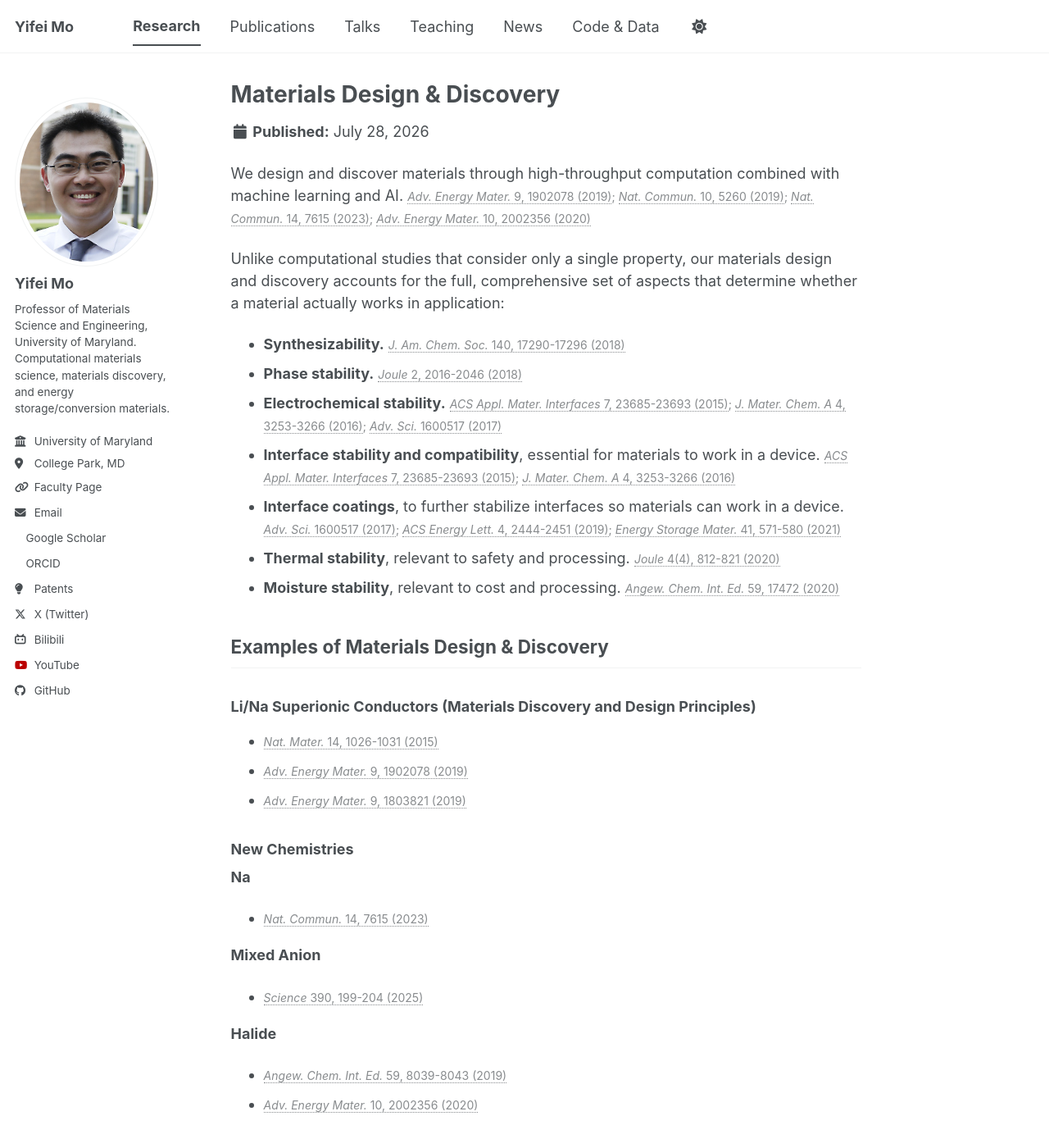
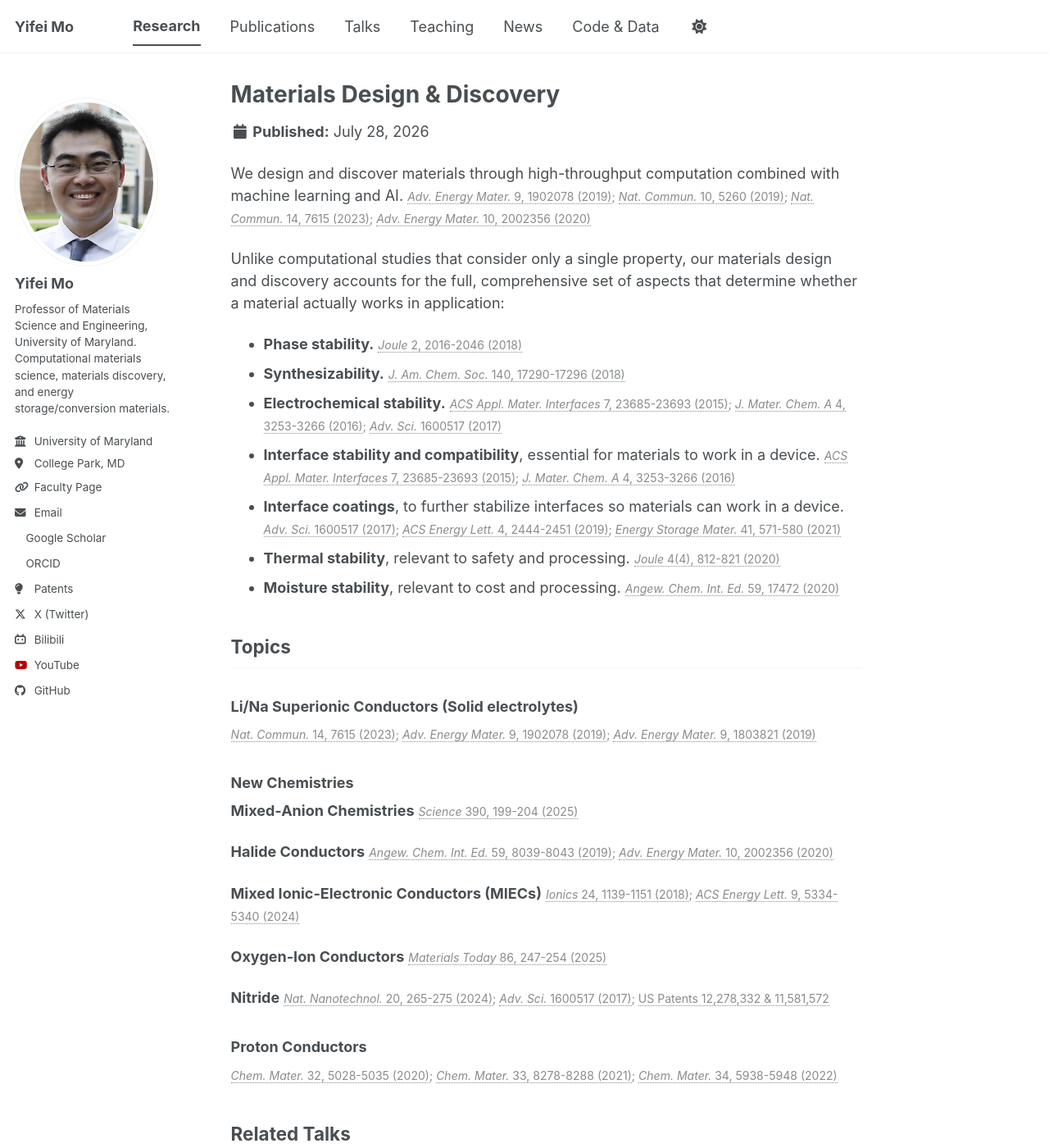
Before and after one commit to yifeimo/yifeimo.github.io, a Jekyll site: the page built from _research/01-materials-design-discovery.md, in a window 1280 px wide and 1400 px high. Shown: the whole window at 82% size. Built offline with Jekyll 4.4.1, drawn with Linux system fonts in a browser that asks for light colours; a style sheet for code colours, icons or effects is not loaded.

Commit message:
Expand Materials Design & Discovery topics with new chemistries
Add Mixed-Anion, Halide, MIEC, Oxygen-Ion, and Nitride chemistry subsections
with supporting citations and patents; reorder property list; rename
"Examples" section to "Topics" and combine per-topic references into single
citation lines.

```diff
--- a/_research/01-materials-design-discovery.md
+++ b/_research/01-materials-design-discovery.md
@@ -11,38 +11,39 @@ We design and discover materials through high-throughput computation combined wi
 
 Unlike computational studies that consider only a single property, our materials design and discovery accounts for the full, comprehensive set of aspects that determine whether a material actually works in application:
 
+* **Phase stability.** <span class="citation">[*Joule* 2, 2016-2046 (2018)](https://doi.org/10.1016/j.joule.2018.08.017)</span>
 * **Synthesizability.** <span class="citation">[*J. Am. Chem. Soc.* 140, 17290-17296 (2018)](https://doi.org/10.1021/jacs.8b11029)</span>
-* **Phase stability.** <span class="citation">[*Joule* 2, 2016-2046 (2018)](https://doi.org/10.1016/j.joule.2018.08.017)</span>
 * **Electrochemical stability.** <span class="citation">[*ACS Appl. Mater. Interfaces* 7, 23685-23693 (2015)](http://dx.doi.org/10.1021/acsami.5b07517); [*J. Mater. Chem. A* 4, 3253-3266 (2016)](http://dx.doi.org/10.1039/C5TA08574H); [*Adv. Sci.* 1600517 (2017)](http://dx.doi.org/10.1002/advs.201600517)</span>
 * **Interface stability and compatibility**, essential for materials to work in a device. <span class="citation">[*ACS Appl. Mater. Interfaces* 7, 23685-23693 (2015)](http://dx.doi.org/10.1021/acsami.5b07517); [*J. Mater. Chem. A* 4, 3253-3266 (2016)](http://dx.doi.org/10.1039/C5TA08574H)</span>
 * **Interface coatings**, to further stabilize interfaces so materials can work in a device. <span class="citation">[*Adv. Sci.* 1600517 (2017)](http://dx.doi.org/10.1002/advs.201600517); [*ACS Energy Lett.* 4, 2444-2451 (2019)](https://doi.org/10.1021/acsenergylett.9b01703); [*Energy Storage Mater.* 41, 571-580 (2021)](https://doi.org/10.1016/j.ensm.2021.06.027)</span>
 * **Thermal stability**, relevant to safety and processing. <span class="citation">[*Joule* 4(4), 812-821 (2020)](https://doi.org/10.1016/j.joule.2020.03.012)</span>
 * **Moisture stability**, relevant to cost and processing. <span class="citation">[*Angew. Chem. Int. Ed.* 59, 17472 (2020)](https://doi.org/10.1002/anie.202007621)</span>
 
-Examples of Materials Design & Discovery
+Topics
 ------
 
-### Li/Na Superionic Conductors (Materials Discovery and Design Principles)
-* <span class="citation">[*Nat. Mater.* 14, 1026-1031 (2015)](http://dx.doi.org/10.1038/nmat4369)</span>
-* <span class="citation">[*Adv. Energy Mater.* 9, 1902078 (2019)](https://doi.org/10.1002/aenm.201902078)</span>
-* <span class="citation">[*Adv. Energy Mater.* 9, 1803821 (2019)](https://doi.org/10.1002/aenm.201803821)</span>
+### Li/Na Superionic Conductors (Solid electrolytes)
+<span class="citation">[*Nat. Commun.* 14, 7615 (2023)](https://doi.org/10.1038/s41467-023-43436-3); [*Adv. Energy Mater.* 9, 1902078 (2019)](https://doi.org/10.1002/aenm.201902078); [*Adv. Energy Mater.* 9, 1803821 (2019)](https://doi.org/10.1002/aenm.201803821)</span>
 
 ### New Chemistries
 
-**Na**
-* <span class="citation">[*Nat. Commun.* 14, 7615 (2023)](https://doi.org/10.1038/s41467-023-43436-3)</span>
+**Mixed-Anion Chemistries**
+<span class="citation">[*Science* 390, 199-204 (2025)](https://doi.org/10.1126/science.adt9678)</span>
 
-**Mixed Anion**
-* <span class="citation">[*Science* 390, 199-204 (2025)](https://doi.org/10.1126/science.adt9678)</span>
+**Halide Conductors**
+<span class="citation">[*Angew. Chem. Int. Ed.* 59, 8039-8043 (2019)](https://doi.org/10.1002/anie.201901938); [*Adv. Energy Mater.* 10, 2002356 (2020)](https://doi.org/10.1002/aenm.202002356)</span>
 
-**Halide**
-* <span class="citation">[*Angew. Chem. Int. Ed.* 59, 8039-8043 (2019)](https://doi.org/10.1002/anie.201901938)</span>
-* <span class="citation">[*Adv. Energy Mater.* 10, 2002356 (2020)](https://doi.org/10.1002/aenm.202002356)</span>
+**Mixed Ionic-Electronic Conductors (MIECs)**
+<span class="citation">[*Ionics* 24, 1139-1151 (2018)](https://doi.org/10.1007/s11581-017-2268-6); [*ACS Energy Lett.* 9, 5334-5340 (2024)](https://doi.org/10.1021/acsenergylett.4c02060)</span>
+
+**Oxygen-Ion Conductors**
+<span class="citation">[*Materials Today* 86, 247-254 (2025)](https://doi.org/10.1016/j.mattod.2025.03.030)</span>
+
+**Nitride**
+<span class="citation">[*Nat. Nanotechnol.* 20, 265-275 (2024)](https://doi.org/10.1038/s41565-024-01813-z); [*Adv. Sci.* 1600517 (2017)](http://dx.doi.org/10.1002/advs.201600517); [US Patents 12,278,332 & 11,581,572](/publications/#patents)</span>
 
 ### Proton Conductors
-* <span class="citation">[*Chem. Mater.* 32, 5028-5035 (2020)](https://doi.org/10.1021/acs.chemmater.0c00544)</span>
-* <span class="citation">[*Chem. Mater.* 33, 8278-8288 (2021)](https://doi.org/10.1021/acs.chemmater.1c02432)</span>
-* <span class="citation">[*Chem. Mater.* 34, 5938-5948 (2022)](https://doi.org/10.1021/acs.chemmater.2c00867)</span>
+<span class="citation">[*Chem. Mater.* 32, 5028-5035 (2020)](https://doi.org/10.1021/acs.chemmater.0c00544); [*Chem. Mater.* 33, 8278-8288 (2021)](https://doi.org/10.1021/acs.chemmater.1c02432); [*Chem. Mater.* 34, 5938-5948 (2022)](https://doi.org/10.1021/acs.chemmater.2c00867)</span>
 
 Related Talks
 ------
```
